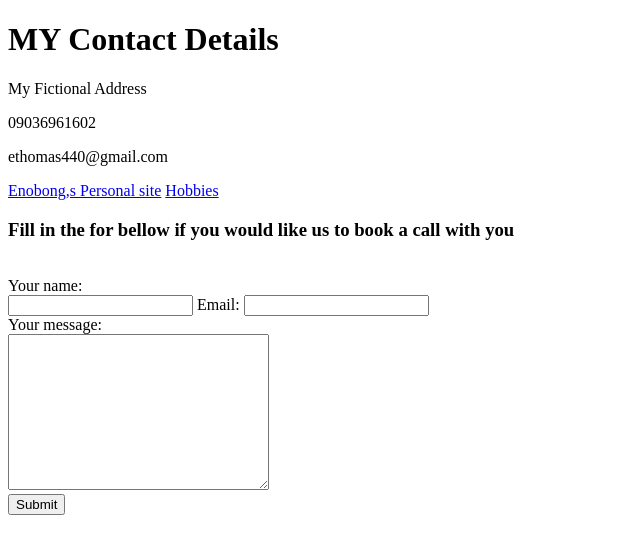
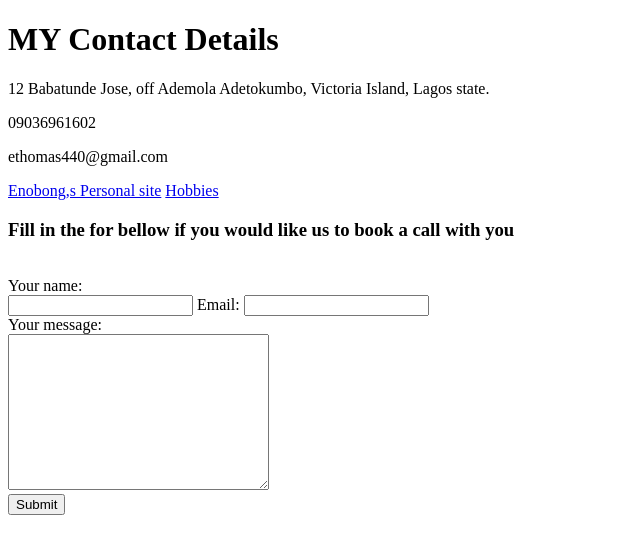
Before and after one commit to king-eno/CV, a plain HTML site: page Contact-me.html in a window 1280 px wide. Shown: the whole page, without its empty margins (0-640 px from the left). Drawn offline with Linux system fonts and the light colour scheme.

Commit message:
Update Contact-me.html

```diff
--- a/Contact-me.html
+++ b/Contact-me.html
@@ -8,7 +8,7 @@
 
 <body>
   <h1>MY Contact Details</h1>
-  <p>My Fictional Address</p>
+  <p>12 Babatunde Jose, off Ademola Adetokumbo, Victoria Island, Lagos state.</p>
   <p>09036961602</p>
   <p>ethomas440@gmail.com</p>
   <a href="index.html">Enobong,s Personal site</a>
```
